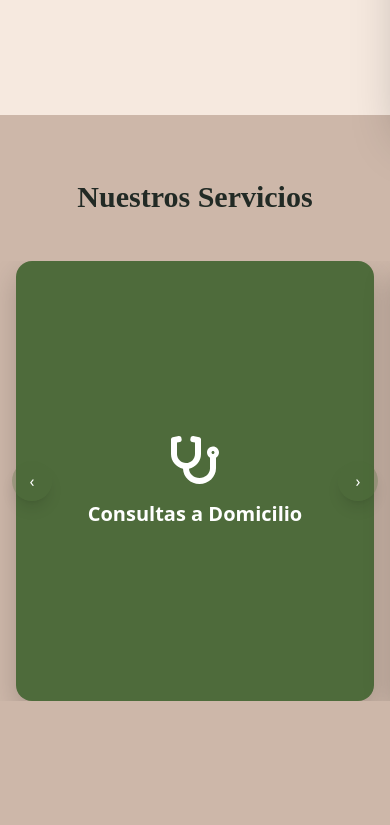
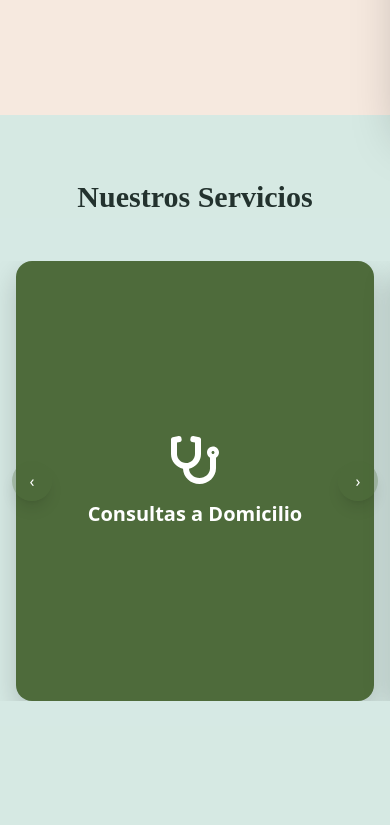
Before and after one commit to Bastianmoral/Jet-Vets-Landing, a React (Vite) app: page / in a window 390 px wide. Shown: the part 799-1624 px from the top of the page. Built offline with nearby package versions, Linux system fonts and the light colour scheme; a web font is replaced by a local one.

Commit message:
change image2

```diff
--- a/src/components/Servicios.jsx
+++ b/src/components/Servicios.jsx
@@ -17,8 +17,8 @@ export default function Servicios() {
   const trackRef = useRef(null);
   const scroll = (dir)=> trackRef.current?.scrollBy({ left: dir * trackRef.current.clientWidth * 0.9, behavior: "smooth" });
 
-  return (/* bg-[#B89985]/70 */
-    <section id="servicios" className="md:bg-[#F6E9DF] bg-[#B89985]/70 min-h-screen flex flex-col justify-start pt-[clamp(1rem,6vh,3rem)] pb-12">
+  return (/* bg-[#C5E0D8]/70 */
+    <section id="servicios" className="md:bg-[#F6E9DF] bg-[#C5E0D8]/70 min-h-screen flex flex-col justify-start pt-[clamp(1rem,6vh,3rem)] pb-12">
       <h2 className="text-center text-3xl lg:text-5xl volkhov-bold text-neutralDark/85 mt-[min(4vw)] mb-[min(12vw)]  md:mt-[min(0.5vw)] md:mb-[min(2.1vw)]">Nuestros Servicios</h2>
 
       {/* MOBILE */}
```
